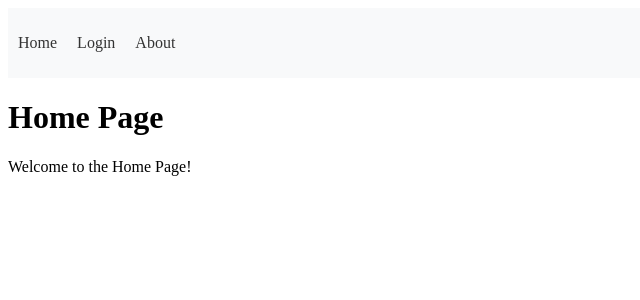
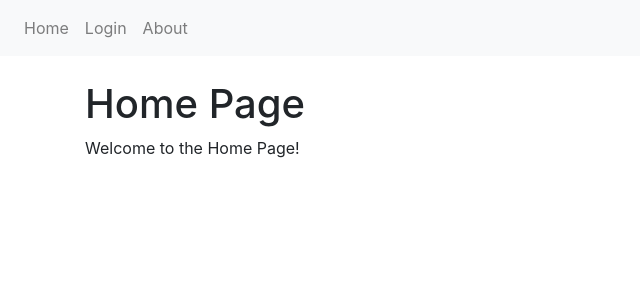
Before and after one commit to MATHAN1234/FIT5032-ASS1, a Vue app: page / in a window 1280 px wide. Shown: the top 300 px of the page, without its empty margins (0-640 px from the left). Built offline with nearby package versions, Linux system fonts and the light colour scheme.

Commit message:
Integrated Bootstrap for styling and updated App.vue

```diff
--- a/package.json
+++ b/package.json
@@ -11,6 +11,9 @@
     "format": "prettier --write src/"
   },
   "dependencies": {
+    "bootstrap": "^4.6.2",
+    "jquery": "^3.7.1",
+    "popper.js": "^1.16.1",
     "vue": "^3.4.29",
     "vue-router": "^4.4.3"
   },
--- a/src/App.vue
+++ b/src/App.vue
@@ -1,15 +1,23 @@
 <template>
   <div id="app">
     <header>
-      <nav>
-        <ul>
-          <li><router-link to="/">Home</router-link></li>
-          <li><router-link to="/login">Login</router-link></li>
-          <li><router-link to="/about">About</router-link></li>
+      <nav class="navbar navbar-expand-lg navbar-light bg-light">
+        <ul class="navbar-nav mr-auto">
+          <li class="nav-item">
+            <router-link to="/" class="nav-link">Home</router-link>
+          </li>
+          <li class="nav-item">
+            <router-link to="/login" class="nav-link">Login</router-link>
+          </li>
+          <li class="nav-item">
+            <router-link to="/about" class="nav-link">About</router-link>
+          </li>
         </ul>
       </nav>
     </header>
-    <router-view />
+    <div class="container mt-4">
+      <router-view />
+    </div>
   </div>
 </template>
 
@@ -20,24 +28,5 @@ export default {
 </script>
 
 <style scoped>
-header {
-  background-color: #f8f9fa;
-  padding: 10px;
-}
-
-nav ul {
-  list-style: none;
-  padding: 0;
-  display: flex;
-  gap: 20px;
-}
-
-nav ul li {
-  display: inline;
-}
-
-nav ul li a {
-  text-decoration: none;
-  color: #333;
-}
+/* You can add your custom styles here */
 </style>
--- a/src/main.js
+++ b/src/main.js
@@ -2,6 +2,11 @@ import { createApp } from 'vue';
 import App from './App.vue';
 import router from './router'; // Import router
 
+// Import Bootstrap CSS and JS
+import 'bootstrap/dist/css/bootstrap.min.css';
+import 'bootstrap';
+import 'jquery/dist/jquery.min.js';
+
 createApp(App)
   .use(router) // Use the router
   .mount('#app');
```
Also changed, not shown: 1 other file (tests, documents, lock files or other folders).
